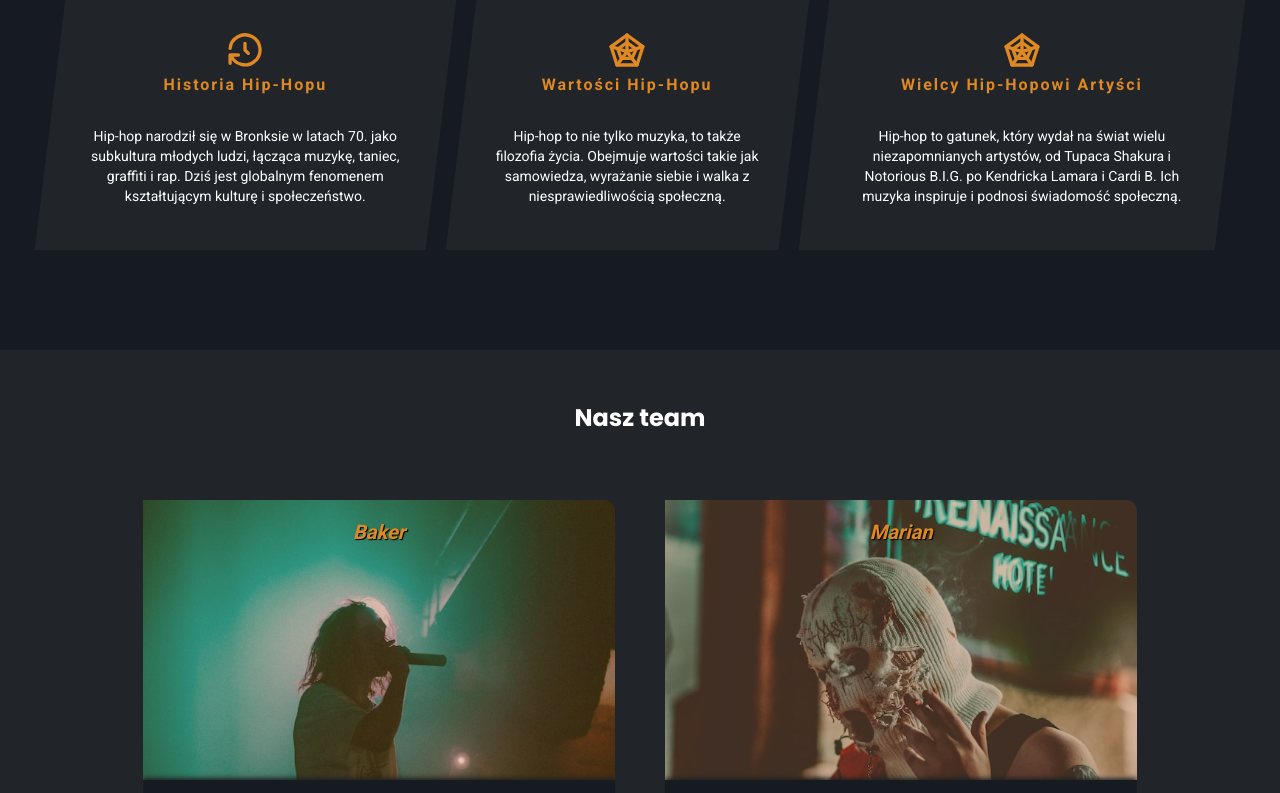
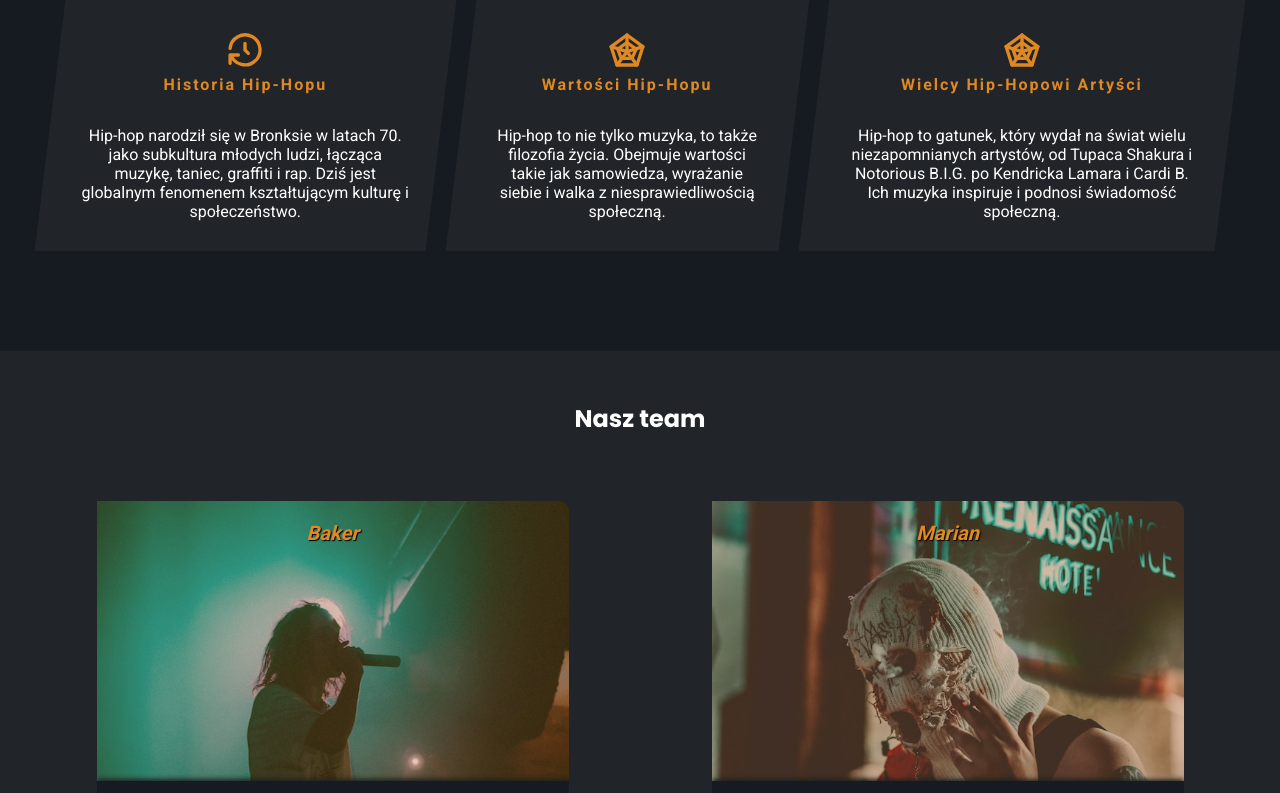
Before and after one commit to hadamalush/pwa-crew-site, a Next.js app: page / in a window 1280 px wide. Shown: the part 700-1493 px from the top of the page. Built offline with nearby package versions, Linux system fonts and the light colour scheme.

Commit message:
Added component WrapperSection

```diff
--- a/src/app/globals.scss
+++ b/src/app/globals.scss
@@ -1,3 +1,8 @@
+:root,
+body {
+	position: relative;
+	overflow-x: hidden;
+}
 @import "../styles/base/reset";
 @import "../styles/transitions/variables";
 @import "../styles/base/topography";
--- a/src/app/page.jsx
+++ b/src/app/page.jsx
@@ -1,21 +1,21 @@
 import HomeStartContent from "@/components/Content/HomeStartContent";
 import IconRender from "@/components/Icons/IconRender";
-import Cards from "@/components/transitions/Cards/Cards";
 import Card from "@/components/transitions/Cards/Card";
+import ImageLoader from "@/components/transitions/Image/ImageRender";
 import styles from "./page.module.scss";
-import ImageLoader from "@/components/transitions/Image/ImageRender";
+import WrapperSection from "@/components/transitions/Wrappers/WrapperSection";
+// import BackgroundAnimation from "@/components/transitions/Background/BackgroundAnimation";
 
 export default function Home() {
 	return (
 		<main>
 			<HomeStartContent />
-			<Cards id='history' className={styles.history}>
+			<WrapperSection id='history' className={styles.history}>
 				<h3>Trochę o Hip-hopie</h3>
 				<Card variant={"skew"}>
 					<IconRender variant='history' />
 					<h4>Historia Hip-Hopu</h4>
-
-					<p className={styles["history__text"]}>
+					<p>
 						Hip-hop narodził się w Bronksie w latach 70. jako subkultura młodych
 						ludzi, łącząca muzykę, taniec, graffiti i rap. Dziś jest globalnym
 						fenomenem kształtującym kulturę i społeczeństwo.
@@ -24,7 +24,7 @@ export default function Home() {
 				<Card variant={"skew"}>
 					<IconRender variant='chartRadar' />
 					<h4>Wartości Hip-Hopu</h4>
-					<p className={styles["history__text"]}>
+					<p>
 						Hip-hop to nie tylko muzyka, to także filozofia życia. Obejmuje
 						wartości takie jak samowiedza, wyrażanie siebie i walka z
 						niesprawiedliwością społeczną.
@@ -33,14 +33,14 @@ export default function Home() {
 				<Card variant={"skew"}>
 					<IconRender variant='chartRadar' />
 					<h4>Wielcy Hip-Hopowi Artyści</h4>
-					<p className={styles["history__text"]}>
+					<p>
 						Hip-hop to gatunek, który wydał na świat wielu niezapomnianych
 						artystów, od Tupaca Shakura i Notorious B.I.G. po Kendricka Lamara i
 						Cardi B. Ich muzyka inspiruje i podnosi świadomość społeczną.
 					</p>
 				</Card>
-			</Cards>
-			<Cards id='aboutus' className={styles["aboutus"]}>
+			</WrapperSection>
+			<WrapperSection id='aboutus' className={styles["aboutus"]}>
 				<h3>Nasz team</h3>
 				<Card variant={"normal"}>
 					<h4>Baker</h4>
@@ -94,7 +94,8 @@ export default function Home() {
 						ulic.
 					</p>
 				</Card>
-			</Cards>
+			</WrapperSection>
+
 			<br></br>
 			<br />
 			<br />
--- a/src/app/page.module.scss
+++ b/src/app/page.module.scss
@@ -4,24 +4,6 @@
 .main {
 	min-height: 100vh;
 	width: 100vw;
-}
-
-.second-card {
-	margin: 5em 0;
-
-	@include media-query(largeScreen) {
-		margin: 0 5em;
-	}
-}
-
-.history__text {
-	font-size: 1.4rem;
-	line-height: 2rem;
-}
-
-.card-icon {
-	width: 4rem;
-	color: $secondary-color;
 }
 
 .history {
@@ -165,6 +147,7 @@
 	}
 
 	@include media-query(hugeScreen) {
+		padding: 15em 10em 10em;
 		> h3 {
 			font-size: 3.2rem;
 		}
--- /dev/null
+++ b/src/components/transitions/Background/BackgroundAnimation.jsx
@@ -0,0 +1,48 @@
+import styles from "../../../styles/components/transitions/Background/BackgroundAnimation.module.scss";
+
+const BackgroundAnimation = () => {
+	return (
+		<div className={styles.bubbles}>
+			<span style={{ animationDuration: "11s" }}></span>
+			<span style={{ animationDuration: "12s" }}></span>
+			<span style={{ animationDuration: "23s" }}></span>
+			<span style={{ animationDuration: "10s" }}></span>
+			<span style={{ animationDuration: "14s" }}></span>
+			<span style={{ animationDuration: "23s" }}></span>
+			<span style={{ animationDuration: "18s" }}></span>
+			<span style={{ animationDuration: "16s" }}></span>
+			<span style={{ animationDuration: "19s" }}></span>
+			<span style={{ animationDuration: "20s" }}></span>
+			<span style={{ animationDuration: "22s" }}></span>
+			{/* <span style={{ animationDuration: "25s" }}></span>
+			<span style={{ animationDuration: "18s" }}></span>
+			<span style={{ animationDuration: "21s" }}></span>
+			<span style={{ animationDuration: "15s" }}></span>
+			<span style={{ animationDuration: "13s" }}></span>
+			<span style={{ animationDuration: "26s" }}></span>
+			<span style={{ animationDuration: "17s" }}></span>
+			<span style={{ animationDuration: "13s" }}></span>
+			<span style={{ animationDuration: "11s" }}></span>
+			<span style={{ animationDuration: "12s" }}></span>
+			<span style={{ animationDuration: "23s" }}></span>
+			<span style={{ animationDuration: "10s" }}></span>
+			<span style={{ animationDuration: "14s" }}></span>
+			<span style={{ animationDuration: "23s" }}></span>
+			<span style={{ animationDuration: "18s" }}></span>
+			<span style={{ animationDuration: "16s" }}></span>
+			<span style={{ animationDuration: "19s" }}></span>
+			<span style={{ animationDuration: "20s" }}></span>
+			<span style={{ animationDuration: "22s" }}></span>
+			<span style={{ animationDuration: "25s" }}></span>
+			<span style={{ animationDuration: "18s" }}></span>
+			<span style={{ animationDuration: "21s" }}></span>
+			<span style={{ animationDuration: "15s" }}></span>
+			<span style={{ animationDuration: "13s" }}></span>
+			<span style={{ animationDuration: "26s" }}></span>
+			<span style={{ animationDuration: "17s" }}></span>
+			<span style={{ animationDuration: "13s" }}></span> */}
+		</div>
+	);
+};
+
+export default BackgroundAnimation;
--- /dev/null
+++ b/src/components/transitions/Wrappers/WrapperSection.jsx
@@ -0,0 +1,8 @@
+import styles from "../../../styles/components/transitions/Wrappers/WrapperSection.module.scss";
+
+const WrapperSection = ({ className, ...props }) => {
+	const classes = `${styles.section} ${className}`;
+	return <section className={classes}>{props.children}</section>;
+};
+
+export default WrapperSection;
--- a/src/styles/components/transitions/Buttons/ButtonVariants.module.scss
+++ b/src/styles/components/transitions/Buttons/ButtonVariants.module.scss
@@ -42,6 +42,7 @@
 	background-color: rgba(14, 14, 14, 0.9);
 	transform-origin: top;
 	font-size: 1.4rem;
+	transition: transform 0.3s, color 0.3s;
 
 	&:hover {
 		transform: scale(1.02);
@@ -66,8 +67,10 @@
 	background-color: rgba(14, 14, 14, 0.9);
 	transform: skew(-10deg);
 	font-size: 1.4rem;
+	transition: transform 0.3s, color 0.3s;
 
 	&:hover {
+		transform: scale(1.04) skew(-10deg);
 		color: $secondary-color;
 	}
 
--- a/src/styles/components/transitions/Cards/CardsVariants.module.scss
+++ b/src/styles/components/transitions/Cards/CardsVariants.module.scss
@@ -1,21 +1,21 @@
 @import "../../../transitions/variables";
 
 .skew {
-	&:hover {
-		transform: scale(1.05);
-	}
-
 	&::before {
 		content: "";
 		position: absolute;
-		background-color: $card-color-primary;
 		transform: skew(-7deg);
 		z-index: -10;
-
 		top: 0;
 		left: 0;
 		bottom: 0;
 		right: 0;
+		background-color: $card-color-primary;
+		transition: transform 0.3s;
+	}
+
+	&:hover:before {
+		transform: skew(-7deg) scale(1.05);
 	}
 }
 
--- /dev/null
+++ b/src/styles/components/transitions/Wrappers/WrapperSection.module.scss
@@ -0,0 +1,23 @@
+@import "../../../transitions/variables";
+@import "../../../mixins/mixins";
+
+.section {
+	display: flex;
+	flex-direction: column;
+	justify-content: space-around;
+	position: relative;
+	width: 100%;
+	min-height: 30rem;
+	padding: 15em 2em 10em;
+
+	@include media-query(mediumScreen) {
+		padding: 15em 5em 10em;
+	}
+	@include media-query(largeScreen) {
+		flex-direction: row;
+	}
+
+	@include media-query(hugeScreen) {
+		padding: 15em 10em;
+	}
+}
```
Also changed, not shown: src/styles/components/transitions/Background/BackgroundAnimation.module.scss (added, +36 -0 lines).
